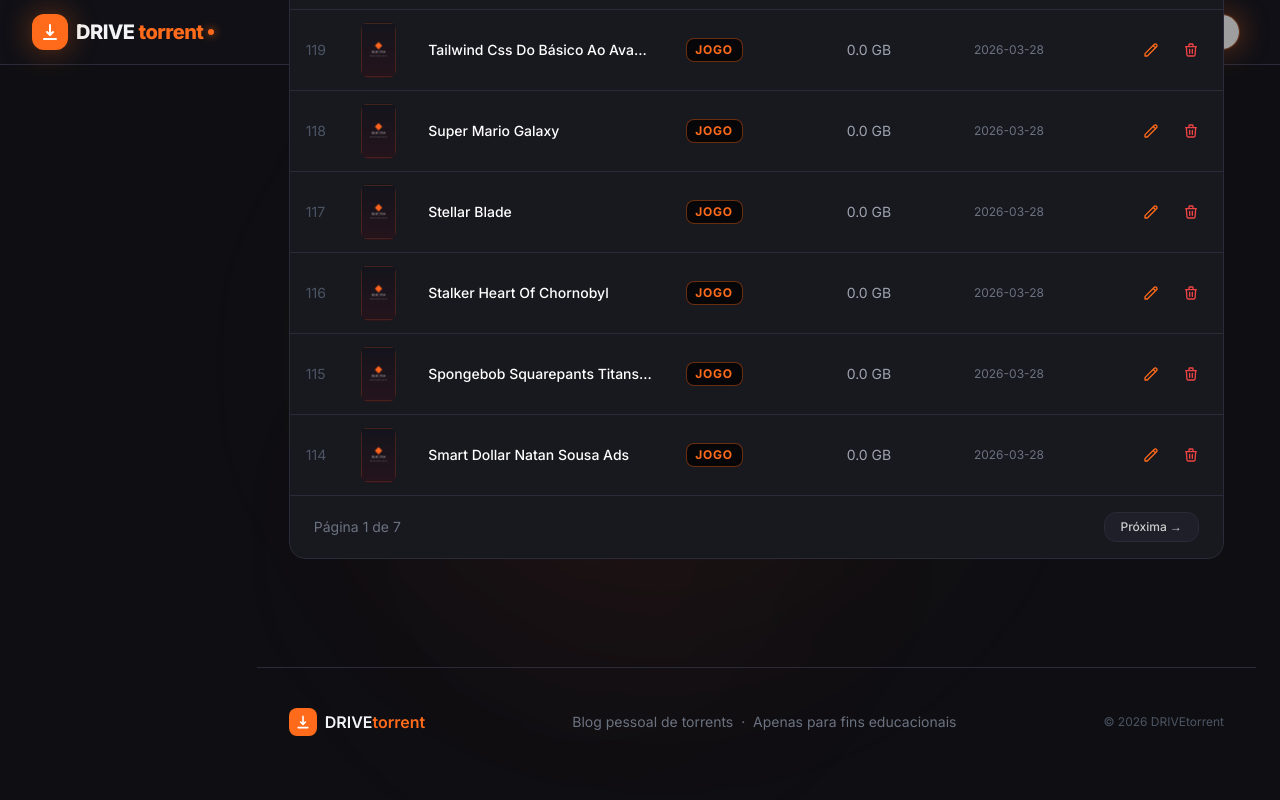
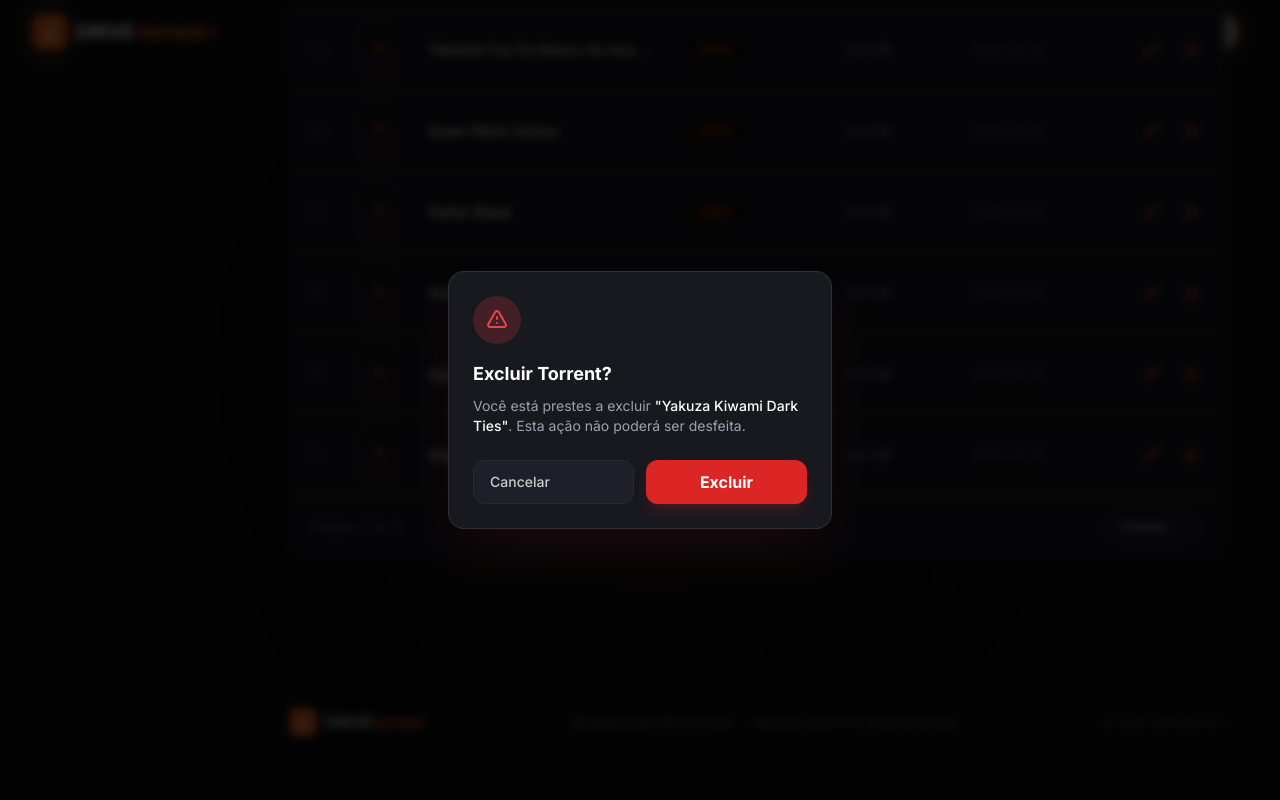
Before and after one commit to caiosobrinho93/drivetorrent, a Flask app: page /admin/dashboard in a window 1280 px wide, after a click that opens the changed part. Run offline with Flask 3, Linux system fonts and the light colour scheme; a user stored in the database is signed in; data comes from the database, SQL or seed files in the repository; some libraries are stand-ins or nearby versions; grey boxes are pictures that could not be loaded.

Commit message:
fix: restaura layout do dashboard e modais de exclusão

```diff
--- a/templates/admin_dashboard.html
+++ b/templates/admin_dashboard.html
@@ -301,16 +301,30 @@
     {% endif %}
   </div>
 
-</div>
+  <!-- ══════════ MODAIS DE CONFIRMAÇÃO DE EXCLUSÃO ══════════ -->
+  {% for jogo in jogos %}
+  <div id="confirm-{{ jogo.id }}" class="fixed inset-0 z-[200] flex items-center justify-center p-4 bg-black/80 backdrop-blur-sm hidden animate-fade-in">
+    <div class="bg-surface-card border border-white/10 rounded-2xl max-w-sm w-full p-6 shadow-2xl shadow-red-500/10">
+      <div class="w-12 h-12 rounded-full bg-red-500/20 flex items-center justify-center text-red-500 mb-4">
+        <svg class="w-6 h-6" fill="none" stroke="currentColor" viewBox="0 0 24 24"><path stroke-linecap="round" stroke-linejoin="round" stroke-width="2" d="M12 9v2m0 4h.01m-6.938 4h13.856c1.54 0 2.502-1.667 1.732-3L13.732 4c-.77-1.333-2.694-1.333-3.464 0L3.34 16c-.77 1.333.192 3 1.732 3z"/></svg>
+      </div>
+      <h3 class="text-white font-bold text-lg mb-2">Excluir Torrent?</h3>
+      <p class="text-gray-400 text-sm mb-6">Você está prestes a excluir <span class="text-white font-medium">"{{ jogo.nome }}"</span>. Esta ação não poderá ser desfeita.</p>
+      <div class="grid grid-cols-2 gap-3">
+        <button type="button" onclick="document.getElementById('confirm-{{ jogo.id }}').classList.add('hidden')" class="btn-secondary">Cancelar</button>
+        <form method="POST" action="{{ url_for('admin_excluir', jogo_id=jogo.id) }}">
+          <button type="submit" class="w-full py-2.5 bg-red-600 hover:bg-red-500 text-white rounded-xl font-bold transition-all shadow-lg shadow-red-600/20">Excluir</button>
+        </form>
+      </div>
+    </div>
+  </div>
+  {% endfor %}
+
+</div> <!-- FIM DO CONTAINER PRINCIPAL (max-w-7xl) -->
 
 <style>
-  /*
-     Estilos customizados para o Rastreador de Imagens
-     Mantendo a estética Neon/Premium do DRIVEtorrent
-  */
-  .tracker-item-card {
-    transition: all 0.3s cubic-bezier(0.4, 0, 0.2, 1);
-  }
+  /* Estilos customizados para o Rastreador de Imagens */
+  .tracker-item-card { transition: all 0.3s cubic-bezier(0.4, 0, 0.2, 1); }
   .tracker-item-card:hover {
     transform: translateY(-4px);
     border-color: rgba(255, 107, 26, 0.4) !important;
@@ -321,41 +335,25 @@
     opacity: 0;
     transition: opacity 0.2s ease;
   }
-  .tracker-item-card:hover .tracker-overlay {
-    opacity: 1;
-  }
-  #tracker-zoom-overlay {
-    animation: fadeIn 0.3s ease forwards;
-  }
-  @keyframes fadeIn {
-    from { opacity: 0; }
-    to { opacity: 1; }
-  }
-  /* Slide Up animation for Toasts */
-  .animate-slide-up {
-    animation: slideUp 0.4s cubic-bezier(0.175, 0.885, 0.32, 1.275) forwards;
-  }
+  .tracker-item-card:hover .tracker-overlay { opacity: 1; }
+
+  #tracker-zoom-overlay { animation: fadeIn 0.3s ease forwards; }
+  @keyframes fadeIn { from { opacity: 0; } to { opacity: 1; } }
+
+  .animate-slide-up { animation: slideUp 0.4s cubic-bezier(0.175, 0.885, 0.32, 1.275) forwards; }
   @keyframes slideUp {
     from { opacity: 0; transform: translateY(20px); }
     to { opacity: 1; transform: translateY(0); }
   }
-  .custom-scrollbar::-webkit-scrollbar {
-    width: 6px;
-  }
-  .custom-scrollbar::-webkit-scrollbar-track {
-    background: rgba(255, 255, 255, 0.02);
-  }
-  .custom-scrollbar::-webkit-scrollbar-thumb {
-    background: rgba(255, 107, 26, 0.2);
-    border-radius: 10px;
-  }
-  .custom-scrollbar::-webkit-scrollbar-thumb:hover {
-    background: rgba(255, 107, 26, 0.4);
-  }
+
+  .custom-scrollbar::-webkit-scrollbar { width: 6px; }
+  .custom-scrollbar::-webkit-scrollbar-track { background: rgba(255, 255, 255, 0.02); }
+  .custom-scrollbar::-webkit-scrollbar-thumb { background: rgba(255, 107, 26, 0.2); border-radius: 10px; }
+  .custom-scrollbar::-webkit-scrollbar-thumb:hover { background: rgba(255, 107, 26, 0.4); }
 </style>
 
 <!-- ══════════ LIGHTBOX / ZOOM OVERLAY ══════════ -->
-<div id="tracker-zoom-overlay" class="fixed inset-0 z-[200] bg-black/95 backdrop-blur-sm hidden flex items-center justify-center p-8 cursor-zoom-out">
+<div id="tracker-zoom-overlay" class="fixed inset-0 z-[300] bg-black/95 backdrop-blur-sm hidden flex items-center justify-center p-8 cursor-zoom-out">
   <div class="relative max-w-4xl w-full h-full flex flex-col items-center justify-center pointer-events-none">
     <img id="tracker-zoom-img" src="" class="max-w-full max-h-full object-contain shadow-2xl rounded-xl border border-white/10 pointer-events-auto">
     <p id="tracker-zoom-title" class="text-white mt-4 font-bold text-lg pointer-events-auto bg-black/50 px-4 py-2 rounded-full"></p>
@@ -365,20 +363,19 @@
   </div>
 </div>
 
-<!-- ══════════ MODAL: RASTREADOR DE IMAGENS (PREMIUM) ══════════ -->
-<div id="modal-tracker" class="fixed inset-0 z-[100] flex items-center justify-center p-4 bg-black/80 backdrop-blur-md hidden transition-all duration-300">
+<!-- ══════════ MODAL: RASTREADOR DE IMAGENS ══════════ -->
+<div id="modal-tracker" class="fixed inset-0 z-[250] flex items-center justify-center p-4 bg-black/80 backdrop-blur-md hidden transition-all duration-300">
   <div class="bg-surface-card border border-white/10 rounded-2xl w-full max-w-5xl max-h-[90vh] overflow-hidden flex flex-col shadow-2xl shadow-brand/20">
-
     <!-- Header -->
     <div class="p-6 border-b border-white/5 flex items-center justify-between bg-surface-elevated/50">
       <div>
         <h2 class="text-xl font-bold text-white flex items-center gap-2">
-          <span class="p-1.5 rounded-lg bg-brand/20 text-brand">
-            <svg class="w-5 h-5" fill="none" stroke="currentColor" viewBox="0 0 24 24"><path stroke-linecap="round" stroke-linejoin="round" stroke-width="2" d="M4 16l4.586-4.586a2 2 0 012.828 0L16 16m-2-2l1.586-1.586a2 2 0 012.828 0L20 14m-6-6h.01M6 20h12a2 2 0 002-2V6a2 2 0 00-2-2H6a2 2 0 00-2 2v12a2 2 0 002 2z"/></svg>
-          </span>
-          Rastreador de Imagens Automático
+           <span class="p-1.5 rounded-lg bg-brand/20 text-brand">
+             <svg class="w-5 h-5" fill="none" stroke="currentColor" viewBox="0 0 24 24"><path stroke-linecap="round" stroke-linejoin="round" stroke-width="2" d="M4 16l4.586-4.586a2 2 0 012.828 0L16 16m-2-2l1.586-1.586a2 2 0 012.828 0L20 14m-6-6h.01M6 20h12a2 2 0 002-2V6a2 2 0 00-2-2H6a2 2 0 00-2 2v12a2 2 0 002 2z"/></svg>
+           </span>
+           Rastreador de Imagens
         </h2>
-        <p class="text-xs text-gray-400 mt-1">Buscando artes de capa para torrents sem imagem...</p>
+        <p class="text-xs text-gray-400 mt-1">Buscando artes de capa para o catálogo...</p>
       </div>
       <button id="btn-close-tracker" class="p-2 hover:bg-white/5 rounded-full text-gray-500 hover:text-white transition-colors">
         <svg class="w-6 h-6" fill="none" stroke="currentColor" viewBox="0 0 24 24"><path stroke-linecap="round" stroke-linejoin="round" stroke-width="2" d="M6 18L18 6M6 6l12 12"/></svg>
@@ -387,11 +384,9 @@
 
     <!-- Body -->
     <div class="flex-1 overflow-y-auto p-6 space-y-6 custom-scrollbar">
-
-      <!-- Progress Bar -->
       <div id="tracker-progress-container" class="hidden">
         <div class="flex items-center justify-between text-xs mb-2">
-          <span class="text-gray-400" id="tracker-status-text">Iniciando rastreamento...</span>
+          <span class="text-gray-400" id="tracker-status-text">Iniciando...</span>
           <span class="text-brand font-mono" id="tracker-percentage">0%</span>
         </div>
         <div class="h-1.5 w-full bg-white/5 rounded-full overflow-hidden">
@@ -399,37 +394,25 @@
         </div>
       </div>
 
-      <!-- Result View -->
       <div id="tracker-empty-state" class="text-center py-20 border-2 border-dashed border-white/5 rounded-2xl bg-white/[0.02]">
         <svg class="w-16 h-16 text-gray-600 mx-auto mb-4" fill="none" stroke="currentColor" viewBox="0 0 24 24"><path stroke-linecap="round" stroke-linejoin="round" stroke-width="2" d="M21 21l-6-6m2-5a7 7 0 11-14 0 7 7 0 0114 0z"/></svg>
-        <p class="text-gray-400 mb-6 font-medium">Prepare-se para transformar seu catálogo!</p>
-        <button id="btn-start-tracking" class="btn-primary px-8 py-3 text-base shadow-lg shadow-brand/20">
-          Iniciar Varredura
-        </button>
+        <p class="text-gray-400 mb-6 font-medium">Pronto para atualizar suas capas?</p>
+        <button id="btn-start-tracking" class="btn-primary px-8 py-3 text-base shadow-lg shadow-brand/20">Iniciar Varredura</button>
       </div>
 
-      <!-- Grid de itens para revisão -->
       <div id="tracker-list-container" class="hidden">
-        <div class="grid grid-cols-2 sm:grid-cols-3 md:grid-cols-4 lg:grid-cols-5 xl:grid-cols-6 gap-4" id="tracker-items">
-          <!-- Itens injetados via JS -->
-        </div>
+        <div class="grid grid-cols-2 sm:grid-cols-3 md:grid-cols-4 lg:grid-cols-5 xl:grid-cols-6 gap-4" id="tracker-items"></div>
       </div>
-
     </div>
 
     <!-- Footer -->
     <div class="p-6 border-t border-white/5 flex items-center justify-between bg-surface-elevated/20">
-      <div class="hidden sm:block text-xs text-gray-500">
-        <span id="tracker-stats">Selecione as melhores capas para um catálogo profissional.</span>
-      </div>
+      <div class="hidden sm:block text-xs text-gray-400">Artes encontradas via rastreamento automatizado DuckDuckGo.</div>
       <div class="flex gap-3 w-full sm:w-auto">
-        <button id="btn-save-all" class="flex-1 sm:flex-none btn-primary hidden bg-green-600 hover:bg-green-500 border-green-500/30">
-          Salvar Carregados (Todos)
-        </button>
-        <button id="btn-tracker-close" class="flex-1 sm:flex-none btn-secondary">Fechar Janela</button>
+        <button id="btn-save-all" class="flex-1 sm:flex-none btn-primary hidden bg-green-600 hover:bg-green-500 border-green-500/30">Salvar Carregados</button>
+        <button id="btn-tracker-close" class="flex-1 sm:flex-none btn-secondary">Fechar</button>
       </div>
     </div>
-
   </div>
 </div>
 {% endblock %}
```
